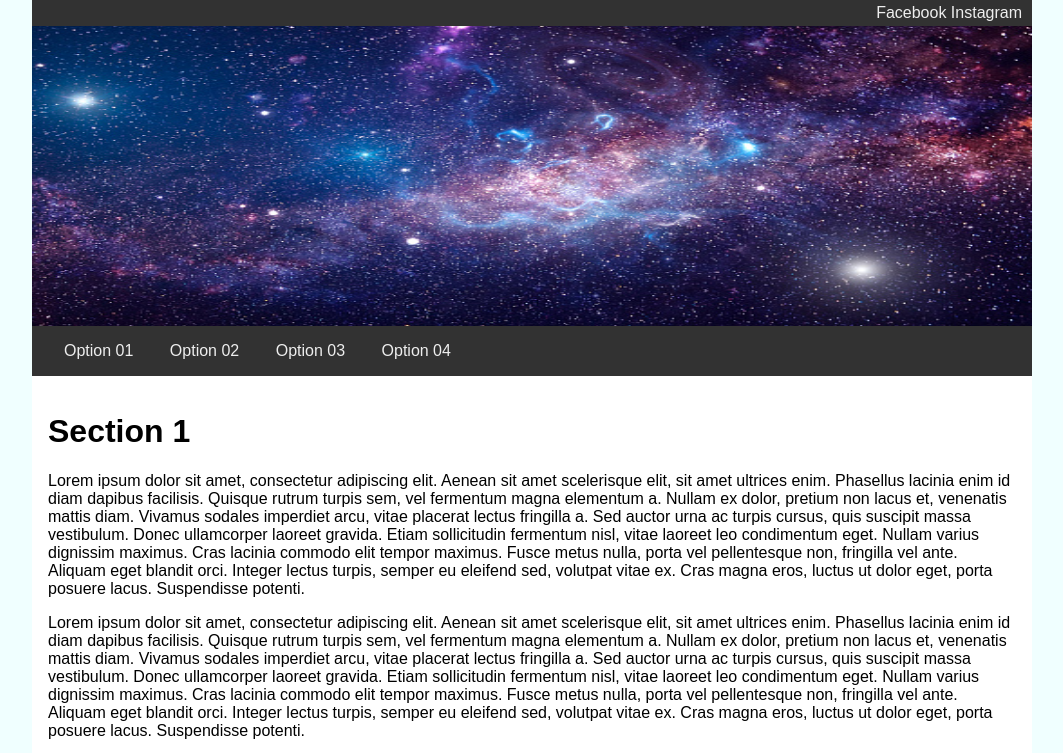
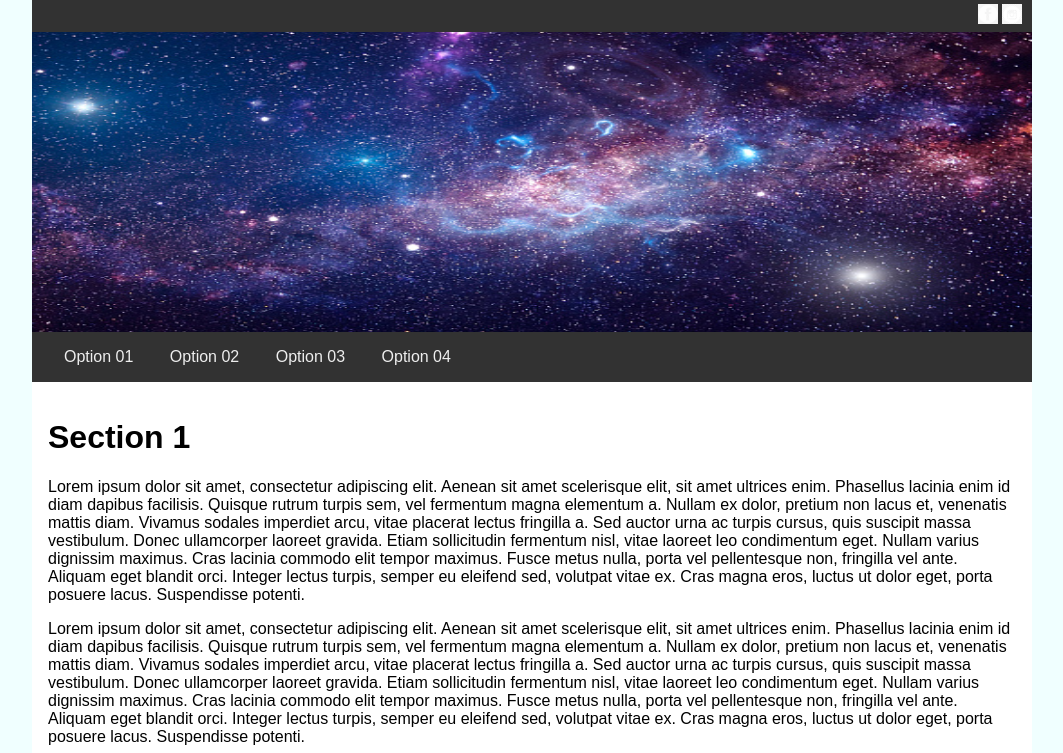
Before and after one commit to r4m0nl1m4/front-end, a plain HTML site: page 10-exploring-block-and-inline/02-simple-page/page.html in a window 1280 px wide. Shown: the top 753 px of the page, without its empty margins (108-1171 px from the left). Drawn offline with Linux system fonts and the light colour scheme.

Commit message:
add icons

```diff
--- a/10-exploring-block-and-inline/02-simple-page/page.html
+++ b/10-exploring-block-and-inline/02-simple-page/page.html
@@ -14,8 +14,8 @@
   <div id="container">
 
     <div id="top">
-      <a href="#">Facebook</a>
-      <a href="#">Instagram</a>
+      <a href="#"><img alt="facebook" height="20px" src="./img/facebook.png" width="20px"></a>
+      <a href="#"><img alt="instagram" height="20px" src="./img/instagram.png" width="20px"></a>
     </div>
 
     <div id="emphasis">
```
Also changed, not shown: 10-exploring-block-and-inline/02-simple-page/img/facebook.png (added), 10-exploring-block-and-inline/02-simple-page/img/instagram.png (added).
